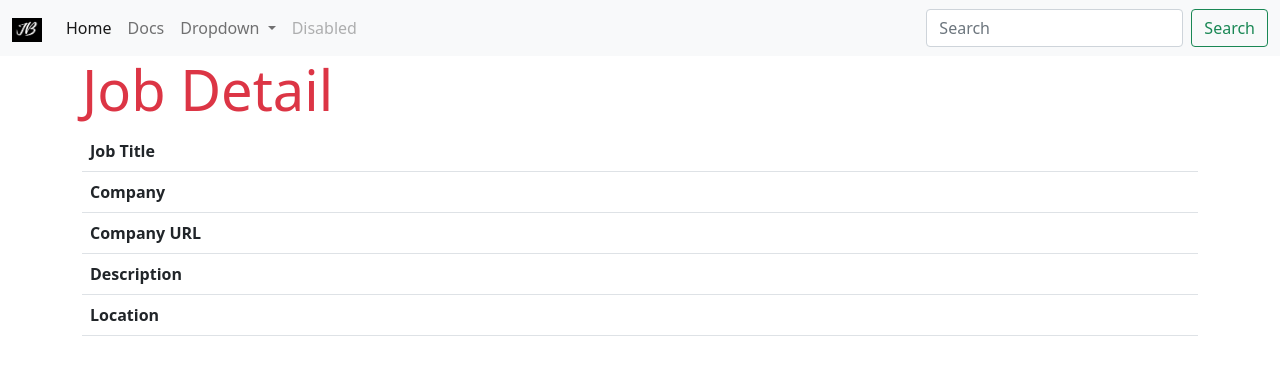
After one commit to miura0617/fastapi-course, a FastAPI app: page /detail/1 in a window 1280 px wide. The commit adds this page. Shown: the top 375 px of the page. Run offline with FastAPI, Linux system fonts and the light colour scheme; data that the repository does not hold is empty.

Commit message:
DetailView of Jobsを作成

```diff
--- a/backend/templates/components/cards.html
+++ b/backend/templates/components/cards.html
@@ -4,6 +4,6 @@
     <p class="card-text">Company : {{ obj.company }}</p>
     <p class="card-text">Company URL : {{ obj.company_url }}</p>
     <p class="card-text">Description : {{ obj.description[:60] }}</p>
-    <a href="#" class="btn btn-primary">Read More</a>
+    <a href="/detail/{{obj.id}}" class="btn btn-primary">Read More</a>
   </div>
 </div>
--- /dev/null
+++ b/backend/templates/jobs/detail.html
@@ -0,0 +1,41 @@
+{% extends "shared/base.html" %}
+
+
+{% block title %}
+    <title>Job Detail</title>
+{% endblock %}
+
+{% block content %}
+<div class="container">
+    <h1 class="display-4 text-danger">Job Detail</h1>
+
+    <table class="table">
+    <tbody>
+        <tr>
+        <th scope="row">Job Title</th>
+        <td>{{ job.title }}</td>
+        </tr>
+        <tr>
+        <th scope="row">Company</th>
+        <td>{{ job.company }}</td>
+        </tr>
+        <tr>
+        <th scope="row">Company URL</th>
+        <td>{{ job.company_url }}</td>
+        </tr>
+        <th scope="row">Description</th>
+        <td>{{ job.description }}</td>
+        </tr>
+        <th scope="row">Location</th>
+        <td>{{ job.location }}</td>
+        </tr>
+    </tbody>
+    </table>
+
+
+</div>
+{% endblock%}
+
+
+{% block scripts %}
+{% endblock %}
--- a/backend/webapps/jobs/route_jobs.py
+++ b/backend/webapps/jobs/route_jobs.py
@@ -7,6 +7,7 @@ from sqlalchemy.orm.session import Session
 from db.repository.jobs import list_jobs
 from sqlalchemy.orm import Session
 from db.session import get_db
+from db.repository.jobs import retreive_job
 
 
 template = Jinja2Templates(directory="templates")
@@ -20,3 +21,8 @@ def home(request:Request, db:Session=Depends(get_db)):
     jobs = list_jobs(db=db)
     # print(dir(requests))
     return template.TemplateResponse("jobs/homepage.html", {"request":request, "jobs":jobs})
+
+@router.get("/detail/{id}")
+def job_detail_by_id(id:int, request:Request, db:Session=Depends(get_db)):
+    job = retreive_job(id=id, db=db)
+    return template.TemplateResponse("jobs/detail.html", {"request":request, "job":job})
```
